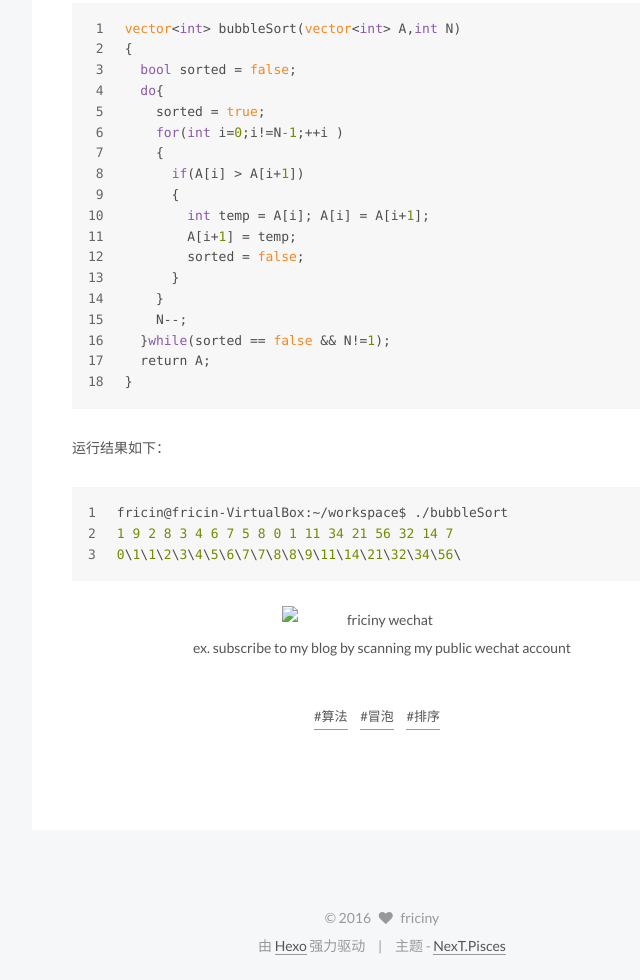
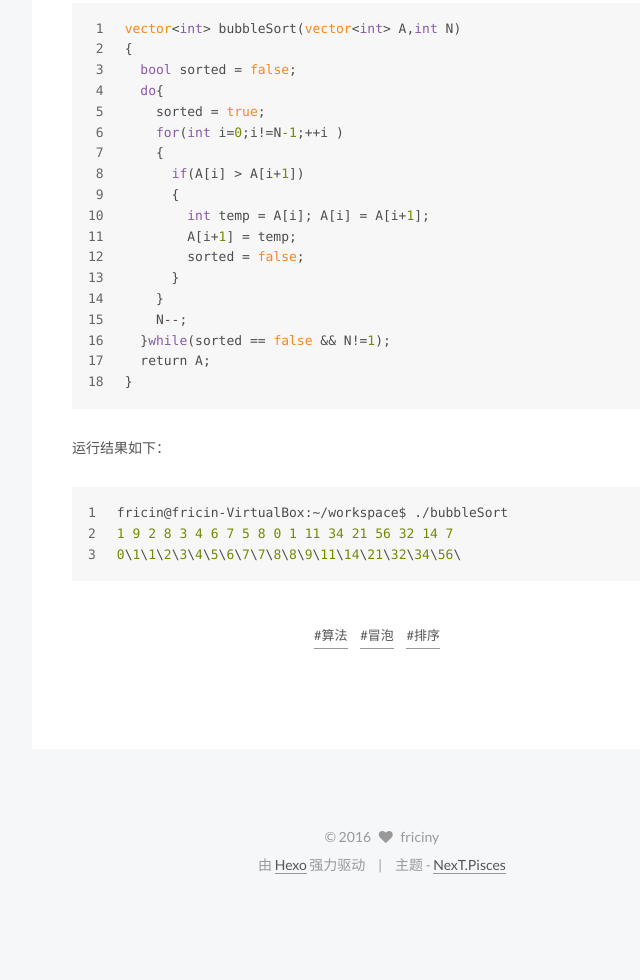
Before and after one commit to friciny/friciny.github.io, a plain HTML site: page 2016/04/12/bubble-sort/index.html in a window 1280 px wide. Shown: the part 1950-2930 px from the top of the page, without its empty margins (388-1028 px from the left). After the commit the page ends 2849 px from the top, so only its background shows below. Drawn offline with nearby package versions, Linux system fonts and the light colour scheme; some packages are replaced by stand-ins of ours; a script that the page names is missing.

Commit message:
Site updated: 2016-04-13 12:18:28

```diff
--- a/2016/04/12/bubble-sort/index.html
+++ b/2016/04/12/bubble-sort/index.html
@@ -359,11 +359,6 @@
     <div>
 
 
-<div id="wechat_subscriber" style="display: block； padding: 10px 0; margin: 20px auto; width: 100%; text-align: center">
-    <img id="wechat_subscriber_qcode" src="/path/to/your/wechatqcode ex. /uploads/wechat-qcode.jpg" alt="friciny wechat" style="width: 200px; max-width: 100%;"/>
-    <div>ex. subscribe to my blog by scanning my public wechat account</div>
-</div>
-
 
     </div>
 
--- a/css/main.css
+++ b/css/main.css
@@ -1535,7 +1535,7 @@ pre .javascript .function {
   width: 4px;
   height: 4px;
   border-radius: 50%;
-  background: #5bffee;
+  background: #afffff;
 }
 .links-of-blogroll {
   font-size: 13px;
```
